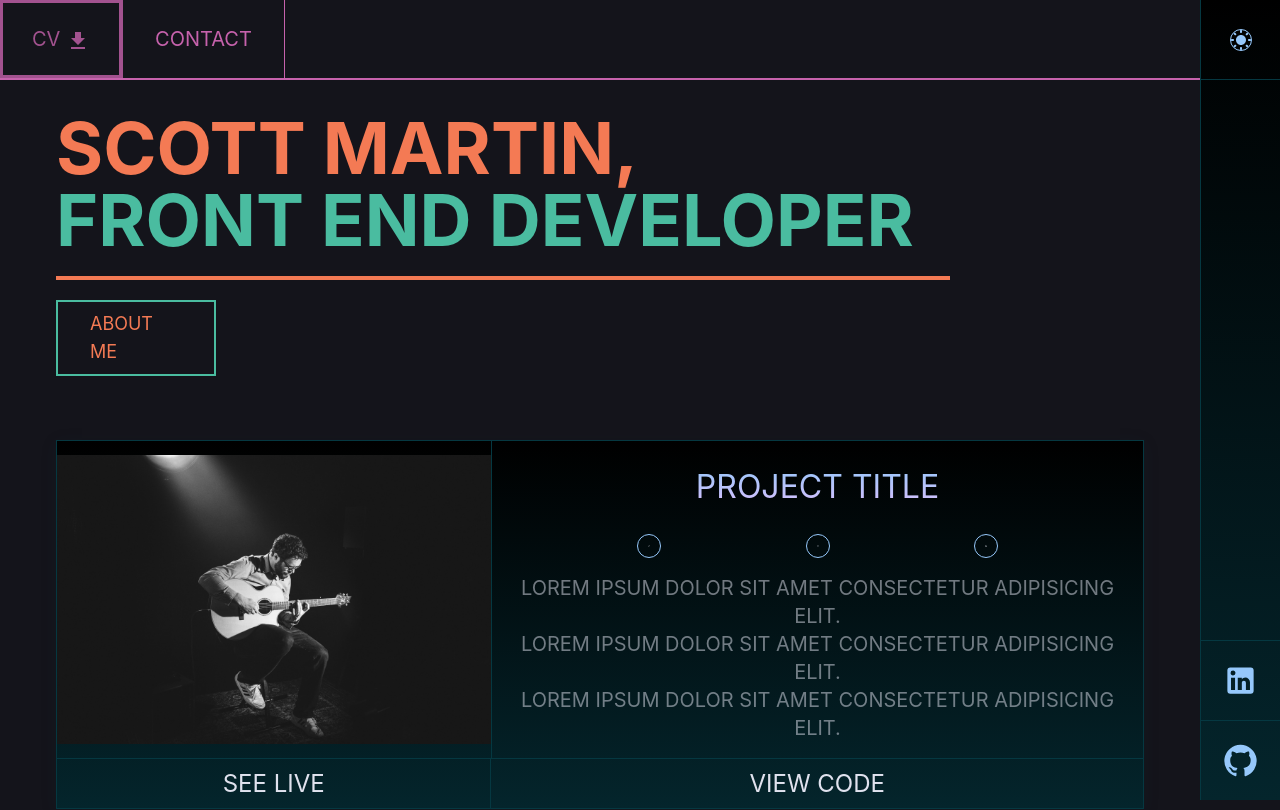
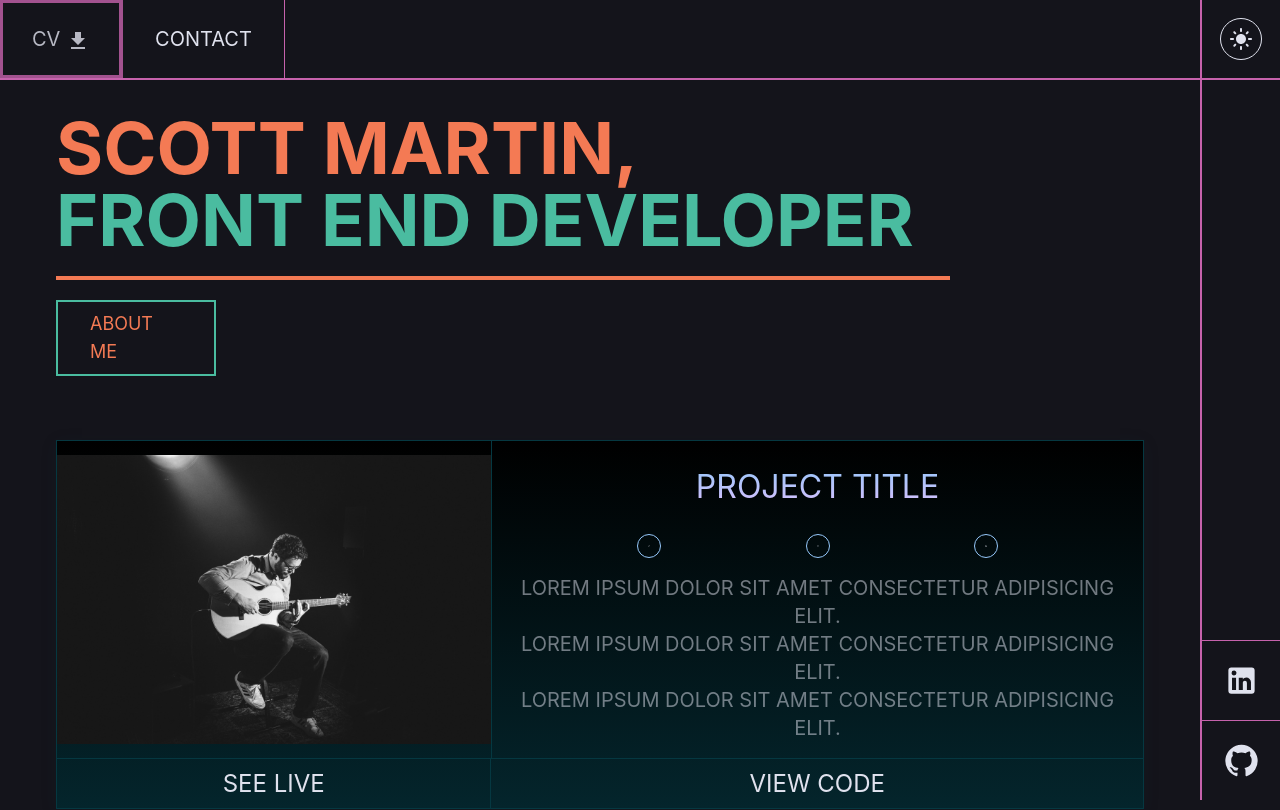
Before and after one commit to smartinuk88/personal-portfolio-1, a React (Create React App) app: page / in a window 1280 px wide. Shown: the top 810 px of the page. Built offline with nearby package versions, Linux system fonts and the light colour scheme.

Commit message:
Convert SideNav.js to Tailwind CSS

```diff
--- a/src/components/Header.js
+++ b/src/components/Header.js
@@ -20,7 +20,7 @@ function Header() {
         <section>
           <div
             onClick={aboutTextToggleHandler}
-            className="mt-5 text-custom-orange text-lg cursor-pointer w-40 border-2 py-2 px-8 transition-all duration-400 mb-6 border-mint hover:shadow-inner-mint hover:opacity-70 shadow-sm"
+            className="mt-5 text-custom-orange text-lg cursor-pointer w-40 border-2 py-2 px-8 transition-all duration-500 mb-6 border-mint hover:shadow-inner-mint hover:opacity-70 shadow-sm"
           >
             About Me
           </div>
--- a/src/components/SideNav.css
+++ /dev/null
@@ -1,82 +0,0 @@
-.sideNav {
-  display: flex;
-  position: fixed;
-  top: 0;
-  right: 0;
-  flex-direction: column;
-  justify-content: space-between;
-  align-items: center;
-  width: 5rem;
-  height: 100%;
-  border-left: 1px solid #053841;
-  z-index: 100;
-  overflow-x: hidden;
-  background: linear-gradient(to bottom, #000, #04252c);
-  background-repeat: no-repeat;
-  background-attachment: fixed;
-}
-
-.topNav__theme-switch-container {
-  display: flex;
-  justify-content: center;
-  align-items: center;
-  cursor: pointer;
-  height: 5rem;
-  width: 100%;
-  font-size: 2.25rem;
-  font-weight: 900;
-  border-bottom: 1px solid #053841;
-  background: linear-gradient(to bottom, #96c8fb, #ddbdfc);
-  background-clip: text;
-  -webkit-background-clip: text;
-  -moz-background-clip: text;
-  -moz-text-fill-color: transparent;
-  -webkit-text-fill-color: transparent;
-  transition: all 0.4s;
-}
-
-.topNav__theme-switch-btn {
-  display: flex;
-  justify-content: center;
-  align-items: center;
-  border: 1px solid #96c8fb;
-  height: 20px;
-  width: 20px;
-  cursor: pointer;
-  -moz-border-radius: 50%;
-  -webkit-border-radius: 50%;
-  padding: 10px;
-  border-radius: 50%;
-  background: transparent;
-
-  overflow: hidden;
-}
-
-.topNav__theme-switch-container:hover {
-  box-shadow: inset 0 0 0 3px #96c8fb;
-}
-
-.sideNav > ul {
-  display: flex;
-  flex-direction: column;
-  align-items: center;
-  list-style: none;
-  width: 100%;
-}
-
-.sideNav-list-item {
-  display: flex;
-  align-items: center;
-  justify-content: center;
-  border-top: 1px solid #053841;
-  height: 5rem;
-  width: 100%;
-  text-align: center;
-  transition: all 0.4s;
-  cursor: pointer;
-}
-
-.sideNav-list-item:hover {
-  box-shadow: inset 0 0 0 3px #96c8fb;
-  opacity: 0.7;
-}
--- a/src/components/SideNav.js
+++ b/src/components/SideNav.js
@@ -1,44 +1,35 @@
-import "./SideNav.css";
 import LinkedInIcon from "@mui/icons-material/LinkedIn";
 import GitHubIcon from "@mui/icons-material/GitHub";
 import LightModeIcon from "@mui/icons-material/LightMode";
 
 function SideNav() {
   return (
-    <nav className="sideNav">
-      <div className="topNav__theme-switch-container">
-        <div className="topNav__theme-switch-btn">
-          <LightModeIcon sx={{ color: "#96c8fb" }} />
+    <nav className="flex fixed top-0 right-0 flex-col justify-between items-center w-20 h-screen border-l-2 border-fucshia z-50 overflow-x-hidden bg-custom-black">
+      <div className="flex justify-center items-center cursor-pointer h-20 w-full text-4xl font-extrabold border-b-2 border-fucshia transition-all duration-500 hover:shadow-inner-fucshia hover:opacity-80">
+        <div className="flex justify-center items-center border border-light h-5 w-5 p-5 rounded-full text-light">
+          <LightModeIcon />
         </div>
       </div>
 
-      <ul>
-        <li className="sideNav-list-item">
+      <ul className="flex flex-col items-center list-none w-full">
+        <li className="flex items-center justify-center border-t border-fucshia h-20 w-full text-center transition duration-400 cursor-pointer hover:shadow-inner-fucshia hover:opacity-80">
           <a
             aria-label="Linkedin"
             rel="noopener"
             target="_blank"
             href="https://www.linkedin.com/in/scott-martin-6680b322a/"
           >
-            <LinkedInIcon
-              className="sideNav__social-link"
-              sx={{ color: "#96c8fb" }}
-              fontSize="large"
-            />
+            <LinkedInIcon className="text-light" fontSize="large" />
           </a>
         </li>
-        <li className="sideNav-list-item">
+        <li className="flex items-center justify-center border-t border-fucshia h-20 w-full text-center transition duration-400 cursor-pointer hover:shadow-inner-fucshia hover:opacity-80">
           <a
             aria-label="Github"
             rel="noopener"
             target="_blank"
             href="https://github.com/smartinuk88"
           >
-            <GitHubIcon
-              className="sideNav__social-link"
-              sx={{ color: "#96c8fb" }}
-              fontSize="large"
-            />
+            <GitHubIcon className="text-light" fontSize="large" />
           </a>
         </li>
       </ul>
--- a/src/components/TopNav.js
+++ b/src/components/TopNav.js
@@ -4,19 +4,16 @@ function TopNav() {
   return (
     <nav className="flex fixed top-0 items-center justify-start border-b-2 border-fucshia w-full h-20 z-50 bg-custom-black">
       <ul className="flex items-center h-full w-full list-none">
-        <li className="px-8 h-full cursor-pointer flex items-center border-r border-fucshia overflow-hidden transition duration-400 hover:shadow-inner-fucshia hover:opacity-80">
-          <a
-            className="text-xl text-blue-400 no-underline text-fucshia"
-            href="#"
-          >
+        <li className="px-8 h-full cursor-pointer flex items-center border-r border-fucshia overflow-hidden transition duration-500 hover:shadow-inner-fucshia hover:opacity-80">
+          <a className="text-xl text-blue-400 no-underline text-light" href="#">
             CV <DownloadIcon />
           </a>
         </li>
-        <li className="px-8 h-full cursor-pointer flex items-center border-r border-fucshia overflow-hidden transition duration-400 hover:shadow-inner-fucshia hover:opacity-80">
+        <li className="px-8 h-full cursor-pointer flex items-center border-r border-fucshia overflow-hidden transition duration-500 hover:shadow-inner-fucshia hover:opacity-80">
           <a
             aria-label="Link to Email"
             rel="noopener"
-            className="text-xl text-blue-400 no-underline text-fucshia"
+            className="text-xl text-blue-400 no-underline text-light"
             href="mailto:scottmartin.dev@gmail.com"
           >
             Contact
```
